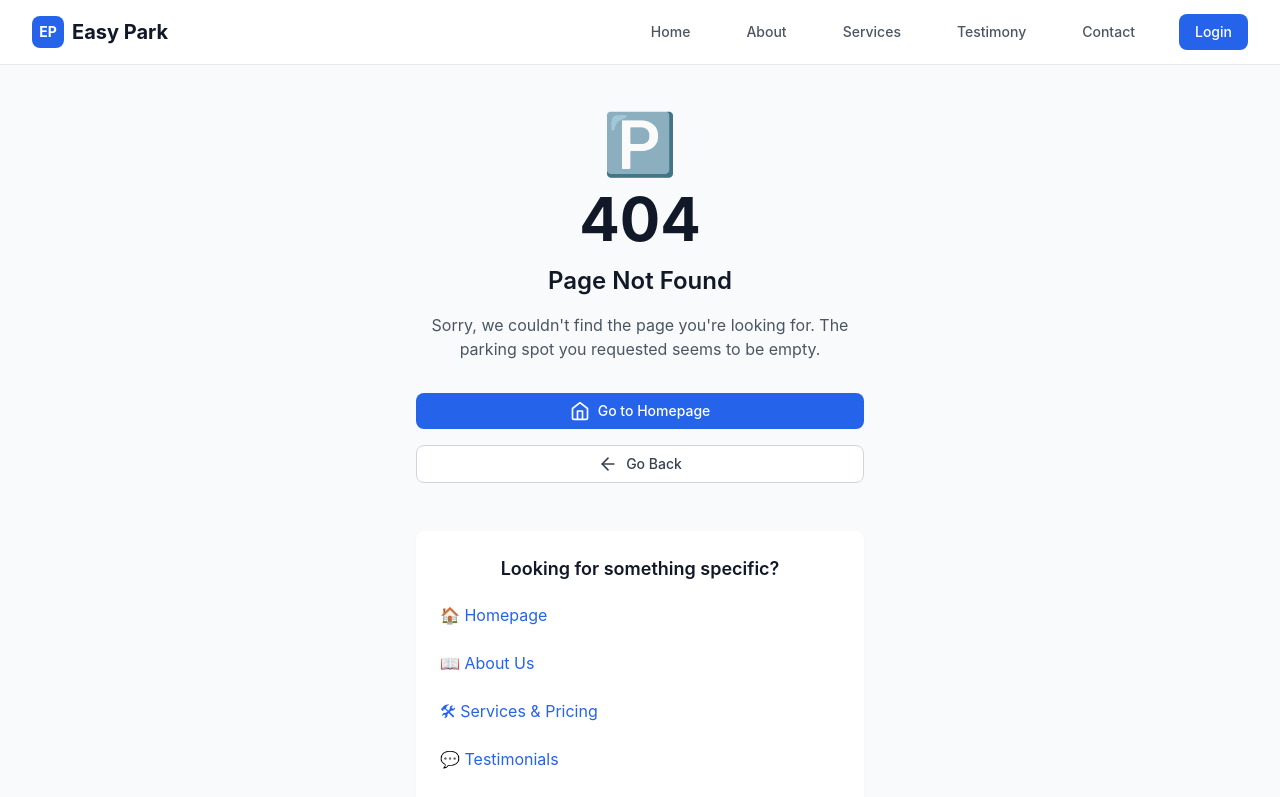
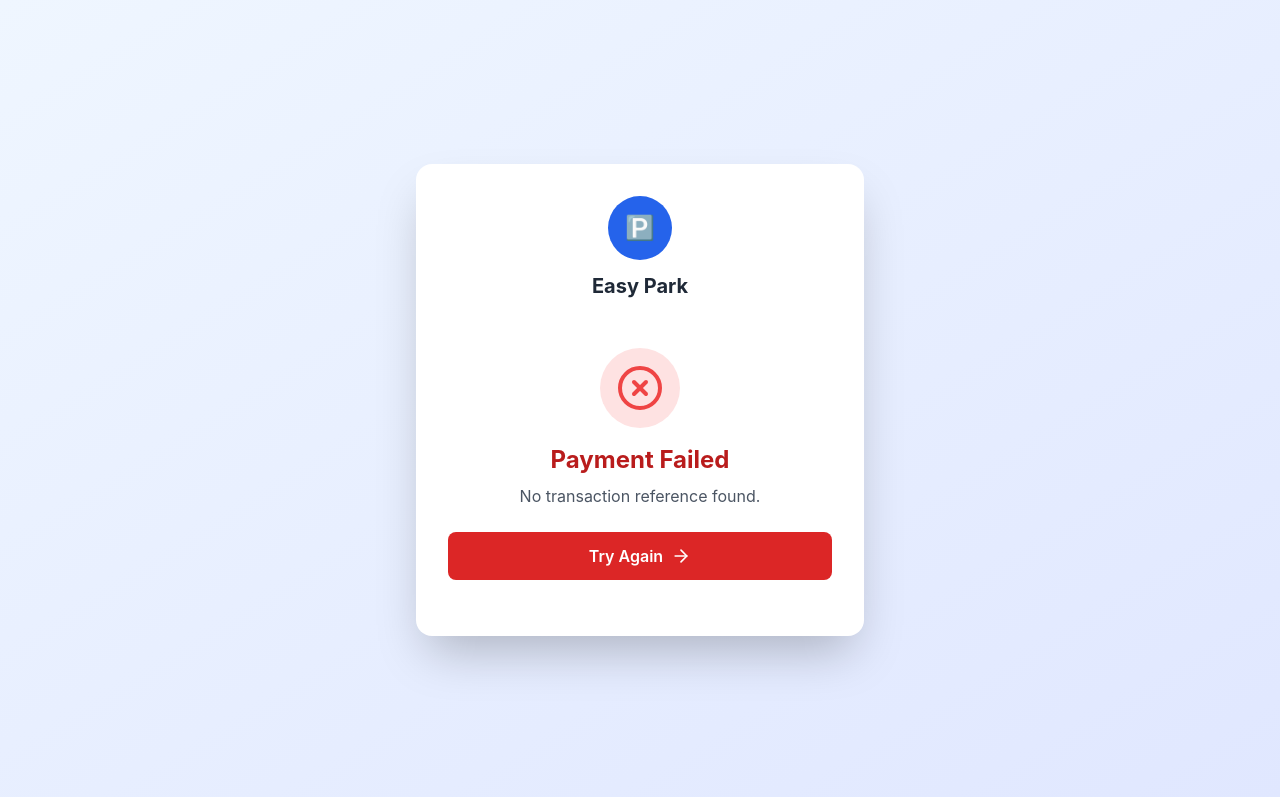
Before and after one commit to maki896/easy-parking, a React (Create React App) app in the folder frontend/: page /payment/return in a window 1280 px wide. Shown: the top 797 px of the page. Built offline with nearby package versions, Linux system fonts and the light colour scheme; the HTML template or start-up script is replaced by a standard one.

Commit message:
payment sucess halfway

```diff
--- a/frontend/src/App.js
+++ b/frontend/src/App.js
@@ -17,6 +17,7 @@
 import Reports from './pages/Reports';
 import RateSettings from './pages/RateSettings';
 import NotFound from './pages/NotFound';
+import PaymentReturn from './pages/PaymentReturn';
 
 // Import components
 import Navbar from './components/Navbar';
@@ -124,6 +125,10 @@
           }
         />
 
+        {/* Payment return routes - public, no navbar */}
+        <Route path="/payment/return" element={<PaymentReturn />} />
+        <Route path="/payment/callback" element={<PaymentReturn />} />
+
         {/* Catch all route */}
         <Route path="*" element={
           <>
--- a/frontend/src/pages/CompletedVehicles.js
+++ b/frontend/src/pages/CompletedVehicles.js
@@ -319,6 +319,9 @@
                       <span className={`badge ${
                         vehicle.paymentStatus === 'paid' ? 'badge-success' : 'badge-warning'
                       }`}>
+                        {vehicle.paymentStatus === 'paid' && (
+                          <CheckCircleIcon className="h-4 w-4 inline mr-1" />
+                        )}
                         {vehicle.paymentStatus}
                       </span>
                     </td>
--- a/frontend/src/pages/Dashboard.js
+++ b/frontend/src/pages/Dashboard.js
@@ -133,9 +133,9 @@
           color="yellow"
         />
         <StatCard
-          title="Total Revenue"
+          title="Total Revenue (Paid)"
           value={`ETB ${stats.totalRevenue.toFixed(2)}`}
-          icon={DollarSignIcon}
+          icon={CheckCircleIcon}
           color="green"
         />
         <StatCard
--- /dev/null
+++ b/frontend/src/pages/PaymentReturn.js
@@ -0,0 +1,147 @@
+import React, { useState, useEffect } from 'react';
+import { useSearchParams, useNavigate } from 'react-router-dom';
+import { CheckCircleIcon, XCircleIcon, ClockIcon, ArrowRightIcon } from 'lucide-react';
+import { paymentService } from '../services/paymentService';
+
+const PaymentReturn = () => {
+  const [searchParams] = useSearchParams();
+  const navigate = useNavigate();
+  const [status, setStatus] = useState('verifying'); // verifying | success | failed | pending
+  const [message, setMessage] = useState('');
+  const [amount, setAmount] = useState('');
+
+  useEffect(() => {
+    const tx_ref = searchParams.get('tx_ref') || searchParams.get('trx_ref');
+    const chapaStatus = searchParams.get('status');
+
+    if (!tx_ref) {
+      setStatus('failed');
+      setMessage('No transaction reference found.');
+      return;
+    }
+
+    verifyPayment(tx_ref, chapaStatus);
+  }, [searchParams]); // eslint-disable-line react-hooks/exhaustive-deps
+
+  const verifyPayment = async (tx_ref, chapaStatus) => {
+    try {
+      setStatus('verifying');
+      const response = await paymentService.verifyPayment(tx_ref);
+      const data = response.data;
+
+      if (data.status === 'paid') {
+        setStatus('success');
+        setMessage('Payment completed successfully!');
+        setAmount(data.vehicle?.fee ? `ETB ${data.vehicle.fee.toFixed(2)}` : '');
+      } else if (chapaStatus === 'success') {
+        // Chapa says success but backend hasn't updated yet — show success anyway
+        setStatus('success');
+        setMessage('Payment completed! Dashboard will update shortly.');
+      } else {
+        setStatus('pending');
+        setMessage('Payment is still being processed. Please wait.');
+      }
+    } catch (error) {
+      // If Chapa returned success in URL params, still show success
+      if (chapaStatus === 'success') {
+        setStatus('success');
+        setMessage('Payment completed! Please verify from the dashboard.');
+      } else {
+        setStatus('failed');
+        setMessage(error.response?.data?.message || 'Payment verification failed.');
+      }
+    }
+  };
+
+  return (
+    <div className="min-h-screen bg-gradient-to-br from-blue-50 to-indigo-100 flex items-center justify-center p-4">
+      <div className="bg-white rounded-2xl shadow-2xl max-w-md w-full p-8 text-center">
+        {/* Logo */}
+        <div className="mb-6">
+          <div className="w-16 h-16 bg-blue-600 rounded-full flex items-center justify-center mx-auto mb-3">
+            <span className="text-white text-2xl font-bold">🅿️</span>
+          </div>
+          <h1 className="text-xl font-bold text-gray-800">Easy Park</h1>
+        </div>
+
+        {/* Status Icon & Message */}
+        {status === 'verifying' && (
+          <div className="py-6">
+            <div className="w-20 h-20 mx-auto mb-4 flex items-center justify-center">
+              <div className="animate-spin rounded-full h-16 w-16 border-4 border-blue-200 border-t-blue-600"></div>
+            </div>
+            <h2 className="text-2xl font-bold text-gray-800 mb-2">Verifying Payment...</h2>
+            <p className="text-gray-500">Please wait while we confirm your payment.</p>
+          </div>
+        )}
+
+        {status === 'success' && (
+          <div className="py-6">
+            <div className="w-20 h-20 mx-auto mb-4 bg-green-100 rounded-full flex items-center justify-center">
+              <CheckCircleIcon className="h-12 w-12 text-green-500" />
+            </div>
+            <h2 className="text-2xl font-bold text-green-700 mb-2">Payment Successful! ✅</h2>
+            {amount && (
+              <div className="text-3xl font-bold text-gray-900 mb-3">{amount}</div>
+            )}
+            <p className="text-gray-600 mb-2">{message}</p>
+            <div className="bg-green-50 border border-green-200 rounded-lg p-4 mb-6 text-left">
+              <p className="text-green-800 text-sm font-medium">✅ Payment received by Chapa</p>
+              <p className="text-green-800 text-sm font-medium">✅ Parking fee cleared</p>
+              <p className="text-green-800 text-sm font-medium">✅ Dashboard updated</p>
+            </div>
+            <button
+              onClick={() => navigate('/admin/completed-vehicles')}
+              className="w-full bg-green-600 hover:bg-green-700 text-white font-semibold py-3 px-6 rounded-lg flex items-center justify-center gap-2 transition-colors duration-200"
+            >
+              View Completed Vehicles
+              <ArrowRightIcon className="h-5 w-5" />
+            </button>
+            <button
+              onClick={() => navigate('/admin/dashboard')}
+              className="w-full mt-3 border-2 border-blue-600 text-blue-600 hover:bg-blue-50 font-semibold py-3 px-6 rounded-lg transition-colors duration-200"
+            >
+              Go to Dashboard
+            </button>
+          </div>
+        )}
+
+        {status === 'pending' && (
+          <div className="py-6">
+            <div className="w-20 h-20 mx-auto mb-4 bg-yellow-100 rounded-full flex items-center justify-center">
+              <ClockIcon className="h-12 w-12 text-yellow-500" />
+            </div>
+            <h2 className="text-2xl font-bold text-yellow-700 mb-2">Payment Pending</h2>
+            <p className="text-gray-600 mb-6">{message}</p>
+            <button
+              onClick={() => navigate('/admin/completed-vehicles')}
+              className="w-full bg-yellow-500 hover:bg-yellow-600 text-white font-semibold py-3 px-6 rounded-lg flex items-center justify-center gap-2 transition-colors duration-200"
+            >
+              Check Payment Status
+              <ArrowRightIcon className="h-5 w-5" />
+            </button>
+          </div>
+        )}
+
+        {status === 'failed' && (
+          <div className="py-6">
+            <div className="w-20 h-20 mx-auto mb-4 bg-red-100 rounded-full flex items-center justify-center">
+              <XCircleIcon className="h-12 w-12 text-red-500" />
+            </div>
+            <h2 className="text-2xl font-bold text-red-700 mb-2">Payment Failed</h2>
+            <p className="text-gray-600 mb-6">{message}</p>
+            <button
+              onClick={() => navigate('/admin/completed-vehicles')}
+              className="w-full bg-red-600 hover:bg-red-700 text-white font-semibold py-3 px-6 rounded-lg flex items-center justify-center gap-2 transition-colors duration-200"
+            >
+              Try Again
+              <ArrowRightIcon className="h-5 w-5" />
+            </button>
+          </div>
+        )}
+      </div>
+    </div>
+  );
+};
+
+export default PaymentReturn;
```
Also changed, not shown: 1 other file (tests, documents, lock files or other folders).
